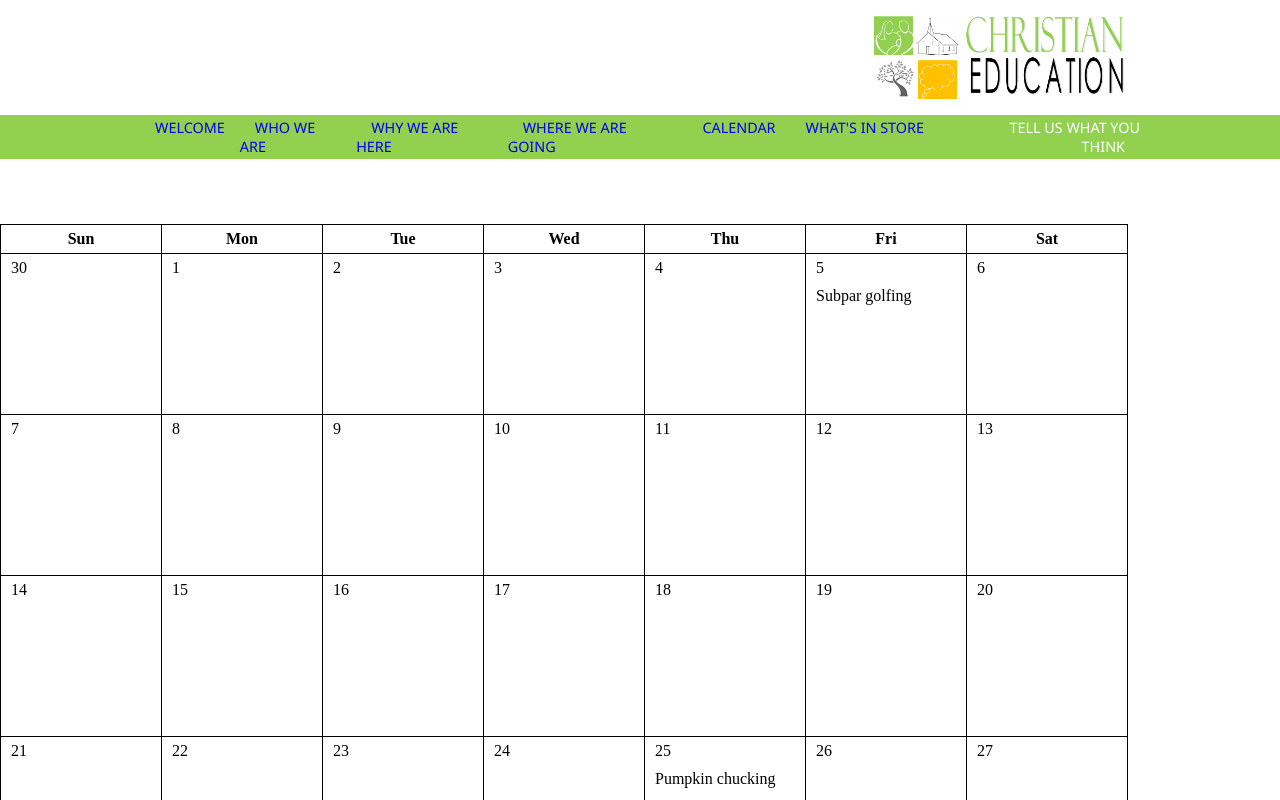
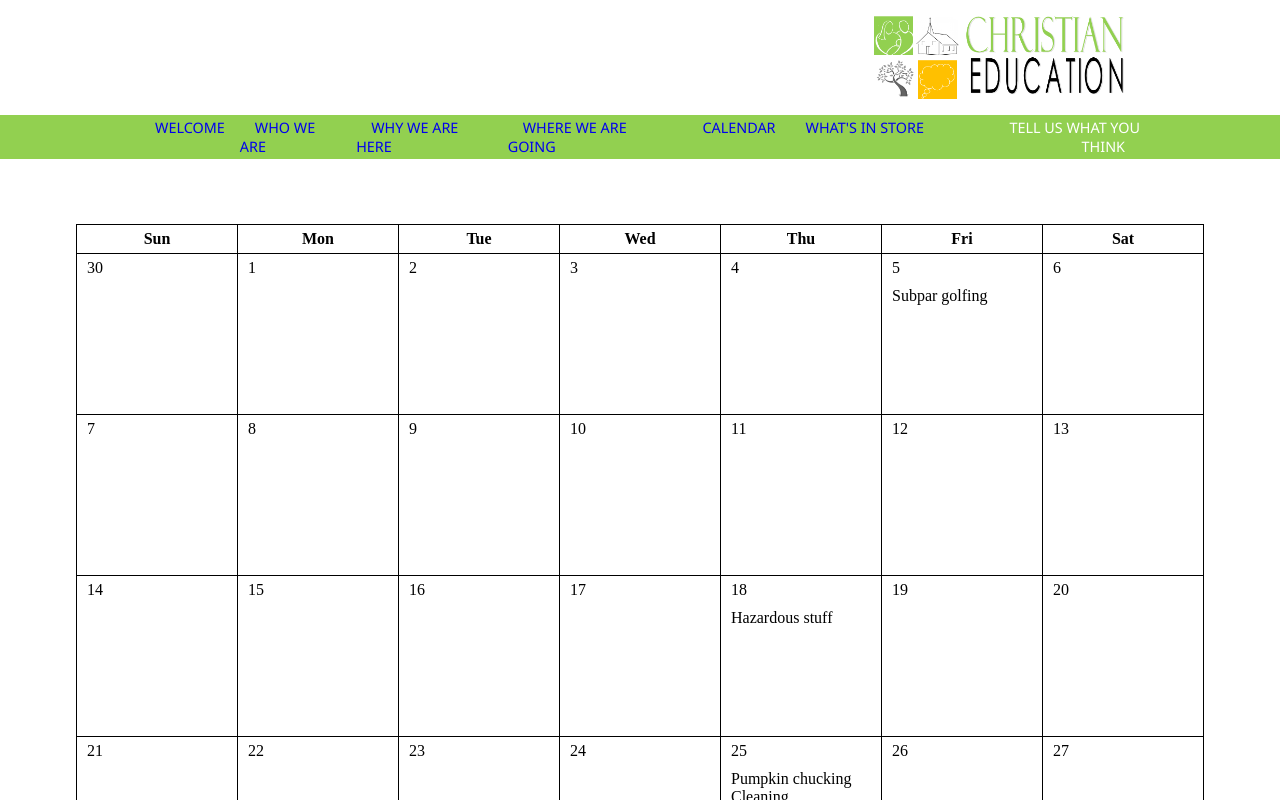
Before and after one commit to EJLearner/church-site-react, a React (Create React App) app: page /calendar in a window 1280 px wide. Shown: the top 800 px of the page. Built offline with nearby package versions, Linux system fonts and the light colour scheme.

Commit message:
update calendar code

```diff
--- a/package.json
+++ b/package.json
@@ -1,5 +1,5 @@
 {
-  "name": "christian-ed",
+  "name": "christian-edu",
   "version": "0.1.0",
   "private": true,
   "dependencies": {
--- a/src/App.scss
+++ b/src/App.scss
@@ -489,6 +489,9 @@ $tableleft:300px;
 }
 
 //calendar area
+#calendar-div{
+	margin: auto;
+
 	#calendar-table{
 		td > div{
 			display: flex;
@@ -499,6 +502,7 @@ $tableleft:300px;
 
 			.date-area {
 				padding-bottom: 10px;
+			}
 		}
 	}
 }
@@ -517,14 +521,15 @@ flex: 0 0 auto;
 // footer area
 #footerbar{
 	background-color:RGB(180,180,180);
+}
 
-}
 #footer{
 	width:1000px;
 	margin: auto;
 	padding-bottom: 10px;
 	font-size:70%;
 }
+
 #footerlinks
 {
 	position:relative;
@@ -537,23 +542,28 @@ flex: 0 0 auto;
 .footlinklist{
 	float:left;
 	margin:0px 20px;
+
 	ul{
 		margin:2px 5px;
 		padding:0px;
 		list-style-type: none;
+
 		li{
 			margin: 0px;
 		}
 	}
+
 	h3{
 		margin:1em 5px 2px 5px;
 		font-size:100%;
 		text-transform:uppercase;
 	}
+
 	a{
 		color:$RGB77;
 		text-decoration:none;
 	}
+
 	a:visited{
 		color:$RGB77;
 		text-decoration:none;
--- a/src/Calendar/Calendar.js
+++ b/src/Calendar/Calendar.js
@@ -13,14 +13,18 @@ class Calendar
     const events = {
       '2017': {
         'May': {
-          '25': 'Pumpkin chucking',
-          '29': 'Test  dummy day',
-          '05': 'Subpar golfing'
+          '25': ['Pumpkin chucking', 'Cleaning'],
+          '29': ['Test  dummy day'],
+          '05': ['Subpar golfing'],
+          '18': ['Hazardous stuff']
         }
       }
     };
 
-    return(_.get(events, `[${dayMomentYear}][${dayMomentMonth}][${dayMomentDate}]`));
+    const dayEvents = _.get(events, `[${dayMomentYear}][${dayMomentMonth}][${dayMomentDate}]`);
+
+    return _.map(dayEvents, ((event, index) => <span key={index}>{event}<br /></span>));
+    // return dayEvents;
   }
 
   getTableHeader(){
@@ -55,7 +59,7 @@ class Calendar
             <div className='date-area'>
               {dayMoment.date()}
             </div>
-            <div classname='events-area'>
+            <div className='events-area'>
               {dayEvents}
             </div>
           </div>
@@ -88,7 +92,7 @@ class Calendar
 
   render() {
     return (
-      <div>
+      <div id='calendar-div'>
         <table id='calendar-table'>
           {this.getTableHeader()}
           {this.renderTableBody()}
```
Lines whose indentation alone changed are shown as unchanged.
